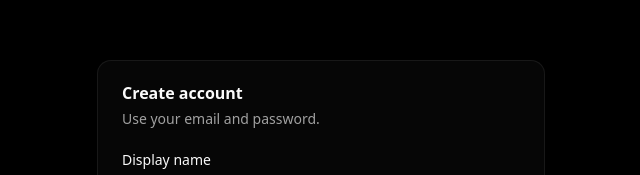
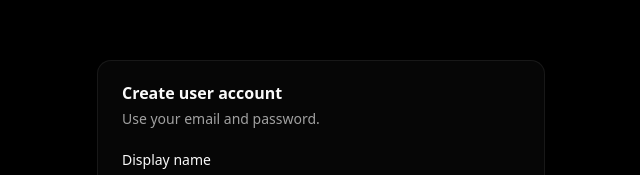
Before and after one commit to kr4k3n22/atlas, a Next.js app: page /register in a window 1280 px wide. Shown: the part 126-301 px from the top of the page, without its empty margins (319-959 px from the left). Built offline with nearby package versions, Linux system fonts and the light colour scheme.

Commit message:
Change title from 'Create account' to 'Create user account'

```diff
--- a/src/app/register/page.tsx
+++ b/src/app/register/page.tsx
@@ -53,7 +53,7 @@ export default function RegisterPage() {
       <div className="w-full max-w-md space-y-4">
         <Card className="border-muted/60 bg-background/60 backdrop-blur">
           <CardHeader>
-            <CardTitle>Create account</CardTitle>
+            <CardTitle>Create user account</CardTitle>
             <CardDescription>Use your email and password.</CardDescription>
           </CardHeader>
           <CardContent>
```
